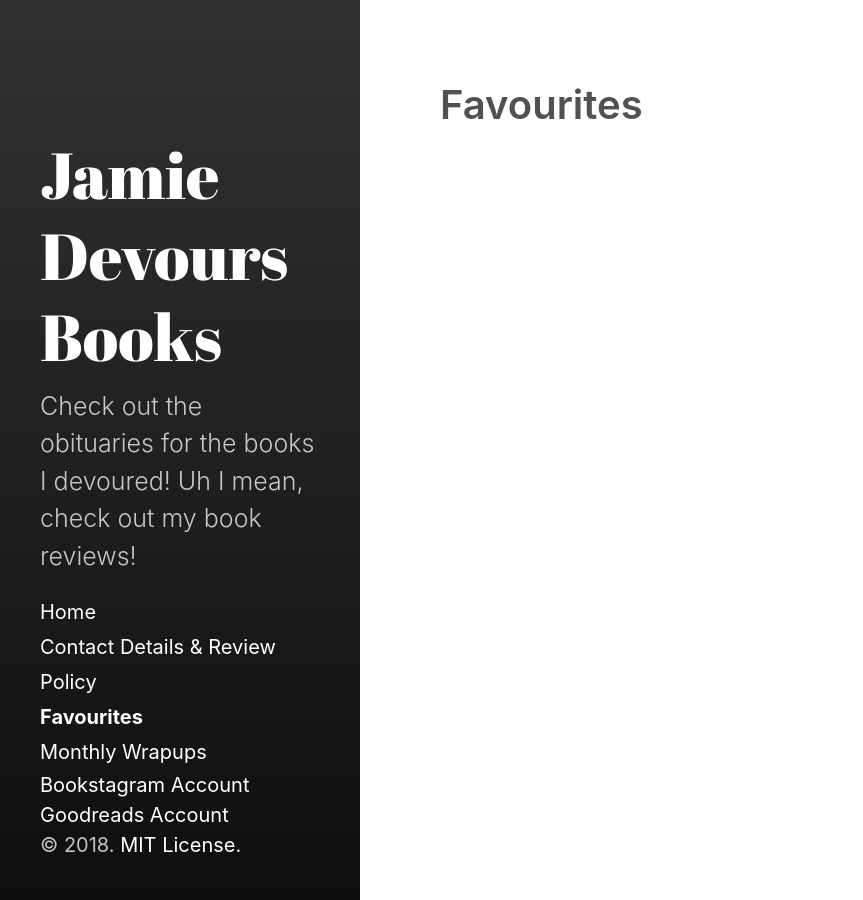
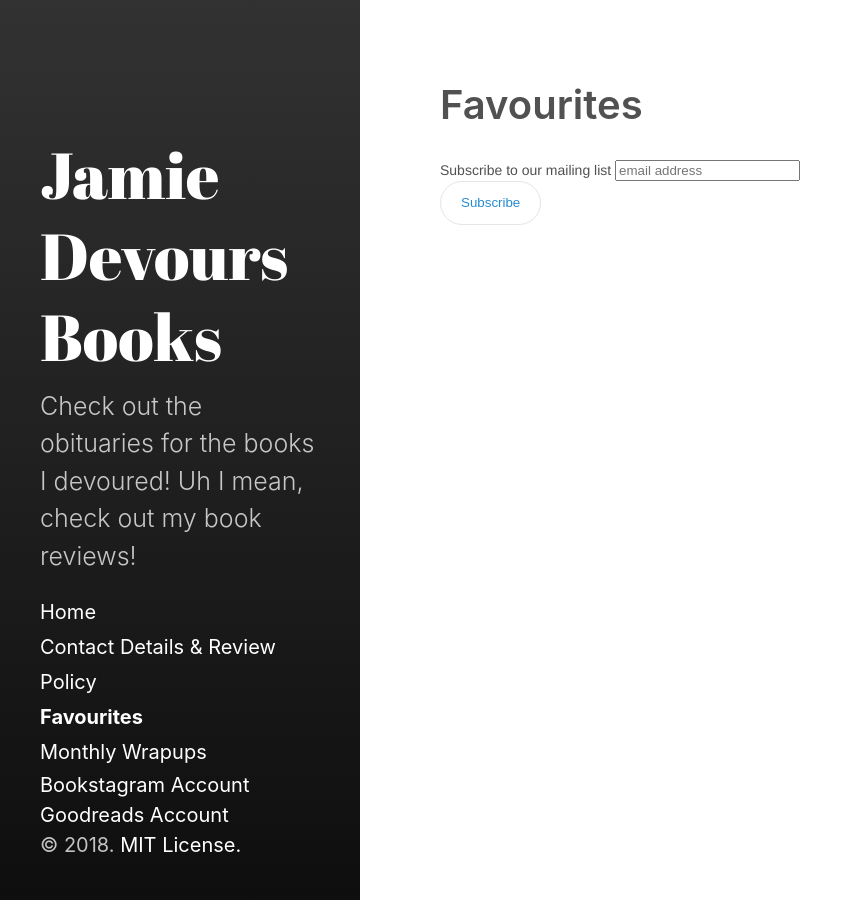
Before and after one commit to jamiecayley/Books, a Jekyll site: the page built from category/favourites.md, in a window 1280 px wide. Shown: the whole page, without its empty margins (0-863 px from the left). Built offline with Jekyll 4.4.1, drawn with Linux system fonts in a browser that asks for light colours; comment, search, counter and statistics services are not loaded; part of the change alters nothing that is shown.

```diff
--- a/_layouts/category.html
+++ b/_layouts/category.html
@@ -19,3 +19,5 @@ layout: page
     </li>
   {% endfor %}
 </ul>
+
+{% include custom-foot.html %}
```
